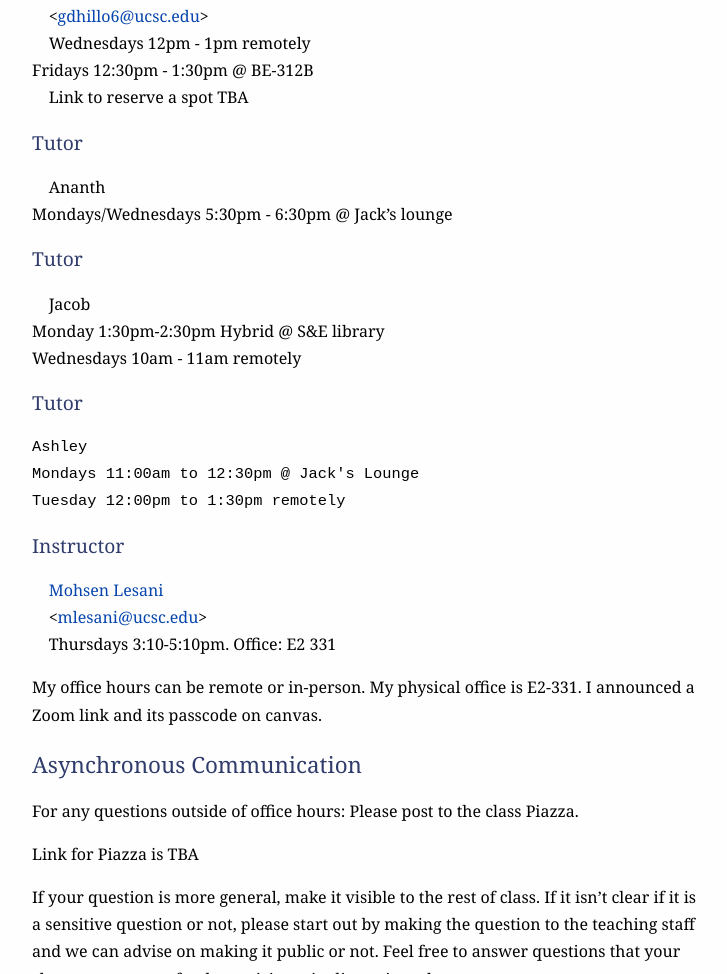
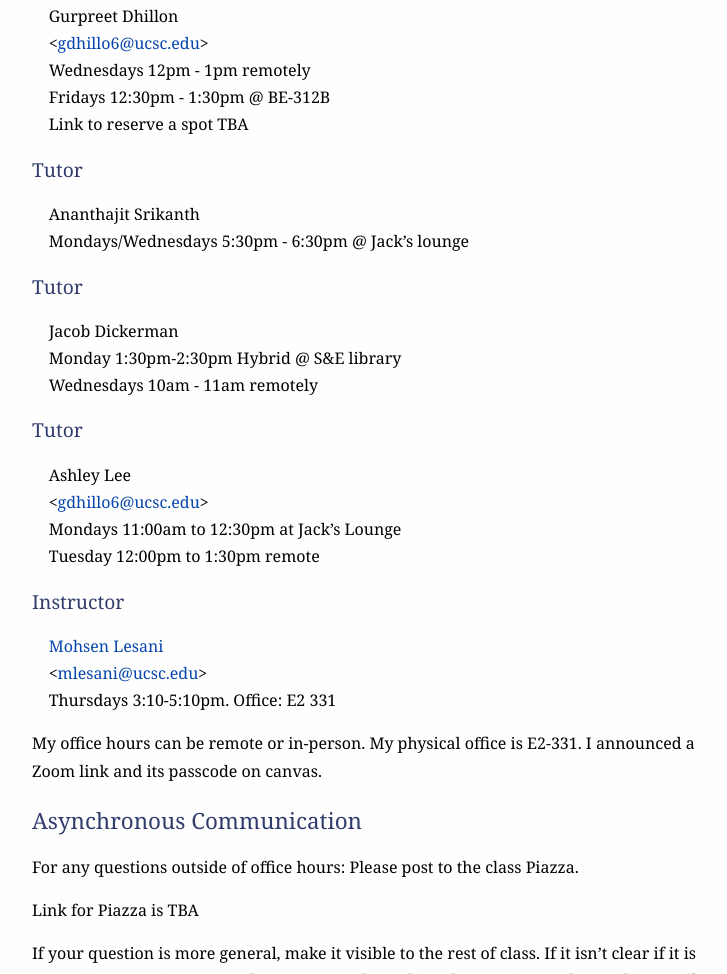
Before and after one commit to MohsenLesani/slugcse113, a plain HTML site: page index.html in a window 1280 px wide. Shown: the part 7564-8538 px from the top of the page, without its empty margins (272-999 px from the left). Drawn offline with Linux system fonts and the light colour scheme.

Commit message:
Updating TA and tutors OH

```diff
--- a/index.html
+++ b/index.html
@@ -360,7 +360,8 @@ We recommend this book for more information on GPU computing.</li>
     &lt;<a href="mailto:jessica.dagostini@ucsc.edu" class="email">jessica.dagostini@ucsc.edu</a>&gt;<br />
     Tuesdays: 10 am to 11 am Remotely<br />
     Thursdays: 11 am to 12 pm @ BE-153A and remote<br />
-<a href="https://calendar.app.google/D8uMjPANd5NS9kUd7">https://calendar.app.google/D8uMjPANd5NS9kUd7</a> The opening slots will be visible just one day before the day of the OH. Each slot has 15 min each.</p>
+    <a href="https://calendar.app.google/D8uMjPANd5NS9kUd7">https://calendar.app.google/D8uMjPANd5NS9kUd7</a><br />
+    The opening slots will be visible just one day before the day of the OH. Each slot has 15 min each.</p>
 <h3 id="ta-1">TA</h3>
 <p>    Gurpreet Dhillon<br />
     &lt;<a href="mailto:gdhillo6@ucsc.edu" class="email">gdhillo6@ucsc.edu</a>&gt;<br />
@@ -368,16 +369,17 @@ Thursdays: 11 am to 12 pm @ BE-153A and remote<br />
     Fridays 12:30pm - 1:30pm @ BE-312B<br />
     Link to reserve a spot TBA</p>
 <h3 id="tutor">Tutor</h3>
-<p>    Ananth<br />
+<p>    Ananthajit Srikanth<br />
     Mondays/Wednesdays 5:30pm - 6:30pm @ Jack’s lounge</p>
 <h3 id="tutor-1">Tutor</h3>
-<p>    Jacob<br />
+<p>    Jacob Dickerman<br />
     Monday 1:30pm-2:30pm Hybrid @ S&amp;E library<br />
     Wednesdays 10am - 11am remotely</p>
 <h3 id="tutor-2">Tutor</h3>
-<pre><code>Ashley
-Mondays 11:00am to 12:30pm @ Jack&#39;s Lounge
-Tuesday 12:00pm to 1:30pm remotely    </code></pre>
+<p>    Ashley Lee<br />
+    &lt;<a href="mailto:gdhillo6@ucsc.edu" class="email">gdhillo6@ucsc.edu</a>&gt;<br />
+    Mondays 11:00am to 12:30pm at Jack’s Lounge<br />
+    Tuesday 12:00pm to 1:30pm remote</p>
 <h3 id="instructor">Instructor</h3>
 <p>    <a href="https://mohsenlesani.github.io/">Mohsen Lesani</a><br />
     &lt;<a href="mailto:mlesani@ucsc.edu" class="email">mlesani@ucsc.edu</a>&gt;<br />
```
Also changed, not shown: 1 other file. Lines whose indentation alone changed are shown as unchanged.
